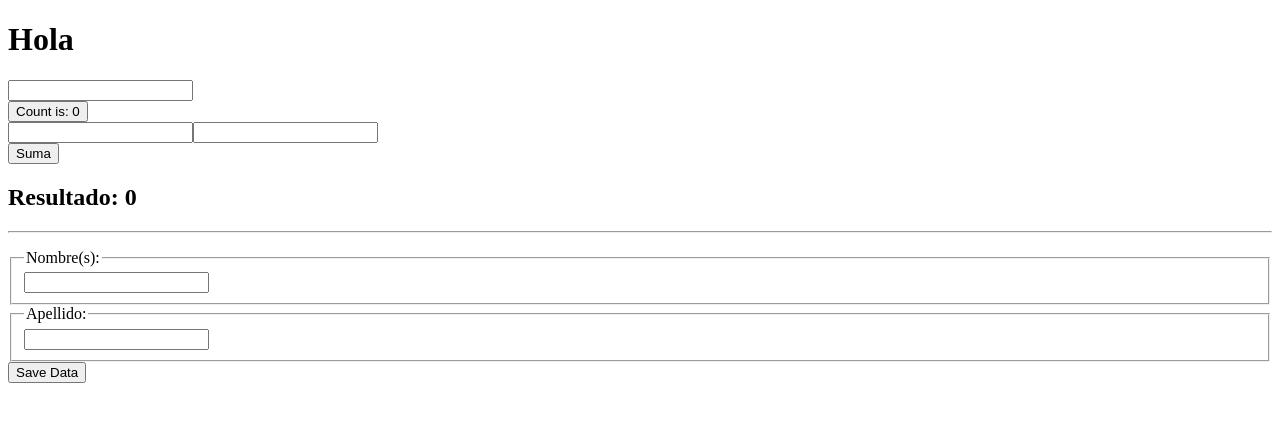
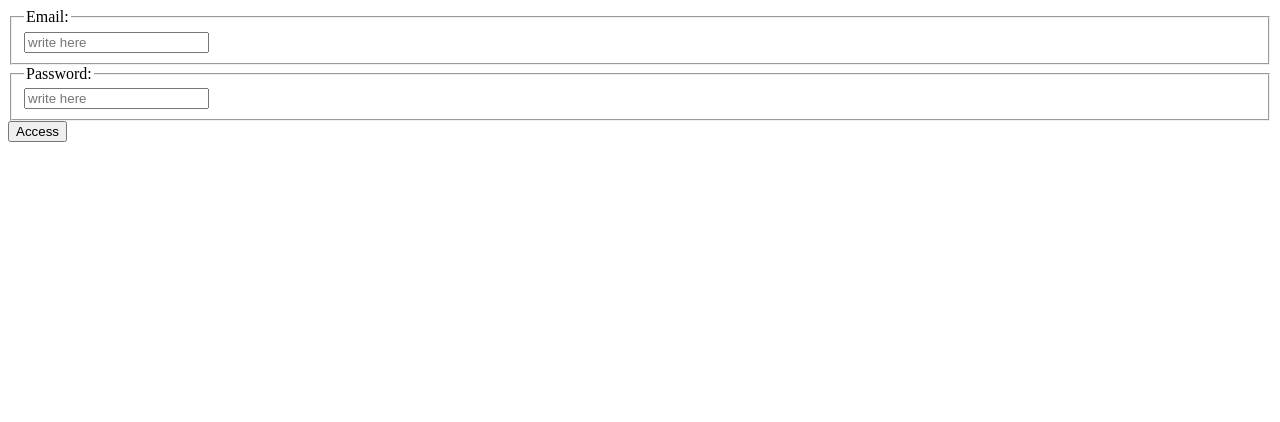
Before and after one commit to carlosmabraham/avanzada-tm-vuejs, a plain HTML site: page index.html in a window 1280 px wide. Drawn offline with nearby package versions, Linux system fonts and the light colour scheme.

Commit message:
login con async await y fetch

```diff
--- a/index.html
+++ b/index.html
@@ -8,7 +8,24 @@
 </head>
 <body>
     <div id="app">
-        <h1>Hola {{ name }}</h1>
+        <form action="">
+            <fieldset>
+                <legend>
+                    Email:
+                </legend>
+                <input type="email" placeholder="write here" name="" v-model="email">
+            </fieldset>
+            <fieldset>
+                <legend>
+                    Password:
+                </legend>
+                <input type="password" placeholder="write here" name="" v-model="password">
+            </fieldset>
+            <button @click="login()" type="button">
+                Access
+            </button>
+        </form>
+        <!-- <h1>Hola {{ name }}</h1>
         <input v-model="name"><br>
         <button @click="count++">
             Count is: {{ count }}
@@ -43,7 +60,7 @@
             <button type="button" v-on:click="addPerson">
                 Save Data
             </button>
-        </form>
+        </form> -->
     </div>
 
     <script src="js/app.js"></script>
--- a/js/app.js
+++ b/js/app.js
@@ -2,31 +2,34 @@ const { createApp, ref } = Vue
 
 createApp({
     setup() {
-        const name = ref('')
-        const count = ref(0)
-        const resultado = ref(0)
-        const userName = ref('')
-        const lastName = ref('')
-        const persons = ref([])
+        const users = ref([]);
+        const email = ref("");
+        const password = ref("");
         return {
-            name,
-            count,
-            resultado,
-            userName,
-            lastName,
-            persons
+            users,
+            email,
+            password
         }
     },
     methods:{
-        addPerson(){
-            const person = {
-                userName:this.userName,
-                lastName:this.lastName
+        async login() {
+            const response = await fetch("./users.json");
+            const users = await response.json();
+            console.log(users)
+
+            let login = false
+
+            users.forEach(( user ) => {
+                if(this.email == user.email) {
+                    if( this.password == user.password ) {
+                        alert( "Bienvenido" );
+                        login = true
+                    }
+                }
+            });
+            if( !login ) {
+                alert("Verifique sus datos");
             }
-            // console.log('Hola Vue')
-            // console.log(this.name)
-            // console.log(this.lastName)
-            this.persons.push(person)
         }
     }
 }).mount('#app')
```
Also changed, not shown: users.json (added, +26 -0 lines).
